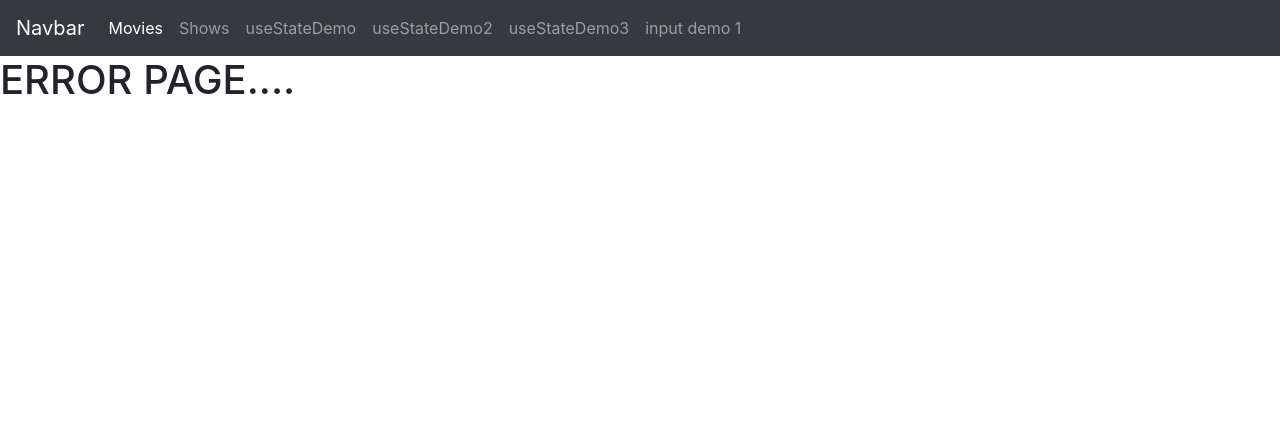
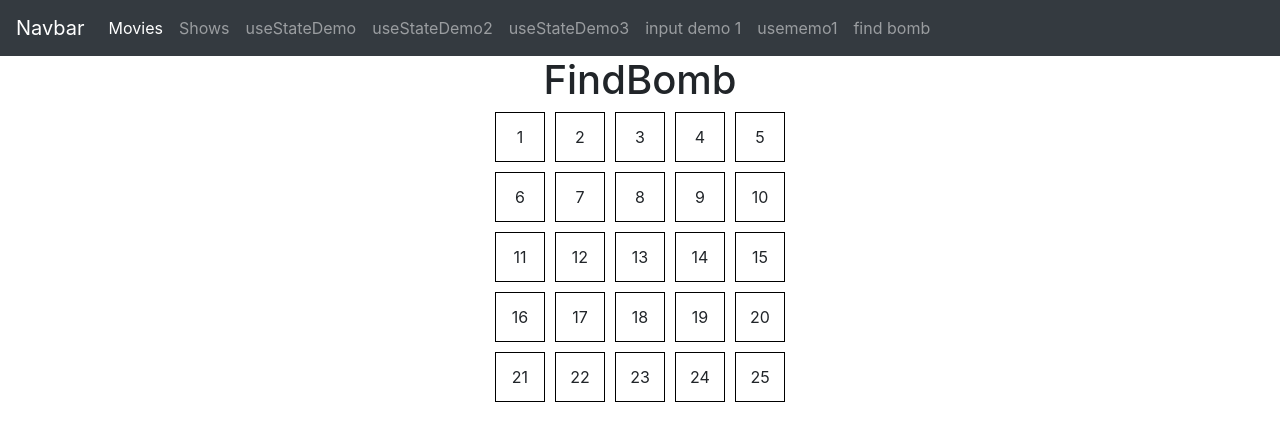
Before and after one commit to samirvithlani/club3.1_react, a React (Vite) app: page /findbomb in a window 1280 px wide. Shown: the top 440 px of the page. Built offline with nearby package versions, Linux system fonts and the light colour scheme.

Commit message:
findbomb

```diff
--- a/src/App.jsx
+++ b/src/App.jsx
@@ -18,6 +18,8 @@ import { UseStateDemo } from './components/UseStateDemo.jsx'
 import { UseStateDemo2 } from './components/UseStateDemo2.jsx'
 import { UseStateDemo3 } from './components/UseStateDemo3.jsx'
 import { InputDemo1 } from './components/InputDemo1.jsx'
+import { UseMemoDemo1 } from './components/UseMemoDemo1.jsx'
+import { FindBomb } from './components/FindBomb.jsx'
 //import './App.css'
 
 //component..
@@ -37,6 +39,8 @@ function App() {
           <Route path='/useStateDemo2' element = {<UseStateDemo2/>}></Route>
           <Route path='/useStateDemo3' element = {<UseStateDemo3/>}></Route>
           <Route path='/inputdemo1' element = {<InputDemo1/>}></Route>
+          <Route path="/usememo1" element = {<UseMemoDemo1/>}></Route>
+          <Route path='/findbomb' element = {<FindBomb/>}></Route>
           {/* <Route path='/*' element = {<h1>404</h1>}></Route> */}
           <Route path='/*' element = {<Error404/>}></Route>
       </Routes>
--- /dev/null
+++ b/src/components/FindBomb.jsx
@@ -0,0 +1,61 @@
+import React, { useMemo, useState } from "react";
+
+export const FindBomb = () => {
+  var gridsize = 5;
+  var totaltiles = gridsize * gridsize; //16
+  const [clickedTiles, setclickedTiles] = useState([]) //[24]
+  const [gameOver, setgameOver] = useState(false)
+  //var bombPos = Math.floor(Math.random()*totaltiles)
+  var bombPos = useMemo(()=>{
+    return Math.floor(Math.random()*totaltiles)
+  },[])
+  console.log("bomb pos",bombPos)
+
+  const handleClick =(index)=>{
+    //spread operator...
+    console.log("before..",clickedTiles)
+    var x = [...clickedTiles,index]
+    console.log("after...",x)
+    setclickedTiles(x)
+    if(bombPos == index){
+        setgameOver(true)
+    }
+  }
+  return (
+    <div style={{ textAlign: "center" }}>
+      <h1>FindBomb</h1>
+      <div
+        style={{
+          display: "grid",
+          gridTemplateColumns: `repeat(${gridsize}, 50px)`,
+          gap: "10px",
+          justifyContent: "center",
+        }}
+      >
+        {Array.from({ length: totaltiles }).map((_, index) => {
+          return (
+            <div
+              onClick={()=>{handleClick(index)}}
+              style={{
+                width: "50px",
+                height: "50px",
+                display: "flex",
+                alignItems: "center",
+                justifyContent: "center",
+                border: "1px solid black",
+                //   backgroundColor: clickedTiles.includes(index) ? "#ddd" : "#fff",
+                backgroundColor:clickedTiles.includes(index)?"#ddd":"#fff",
+                //backgroundColor: "#fff",
+                cursor: "pointer",
+              }}
+            >
+                {
+                    gameOver && index==bombPos ? "💣":  index+1
+                }
+            </div>
+          );
+        })}
+      </div>
+    </div>
+  );
+};
--- a/src/components/Navbar.jsx
+++ b/src/components/Navbar.jsx
@@ -33,6 +33,12 @@ export const Navbar = () => {
       <li class="nav-item">
         <Link class="nav-link" to="/inputdemo1">input demo 1</Link>
       </li>
+      <li class="nav-item">
+        <Link class="nav-link" to="/usememo1">usememo1</Link>
+      </li>
+      <li class="nav-item">
+        <Link class="nav-link" to="/findbomb">find bomb</Link>
+      </li>
     </ul>
 
   </div>
--- /dev/null
+++ b/src/components/UseMemoDemo1.jsx
@@ -0,0 +1,19 @@
+import React, { useMemo, useState } from 'react'
+
+export const UseMemoDemo1 = () => {
+    const [flag, setFlag] = useState(false)
+    //var randomNo = Math.floor(Math.random()*1000)
+    var randomNo = useMemo(()=>{
+        return Math.floor(Math.random()*1000)
+    },[])
+
+    console.log(randomNo)
+
+  return (
+    <div style={{textAlign:"center"}}>
+        <h1>USE MEMO</h1>
+        <button onClick={()=>{setFlag(flag == true ? false :true)}}>toggle</button>
+        {flag?"active":"not active"}
+    </div>
+  )
+}
--- a/src/main.jsx
+++ b/src/main.jsx
@@ -5,9 +5,9 @@ import { BrowserRouter } from 'react-router-dom'
 //import './index.css'
 
 ReactDOM.createRoot(document.getElementById('root')).render(
-  <React.StrictMode>
+
     <BrowserRouter>
         <App />
     </BrowserRouter>
-  </React.StrictMode>,
+
 )
```
